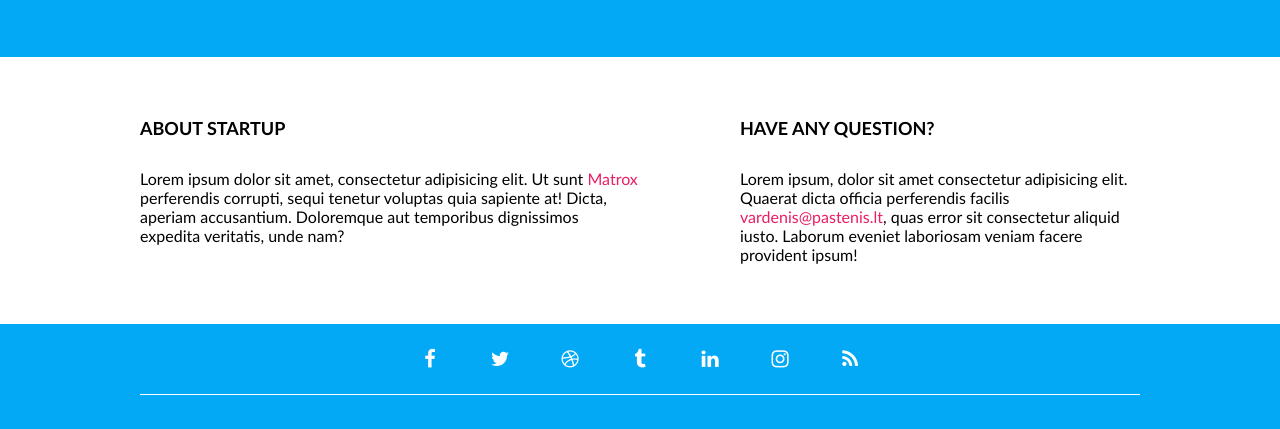
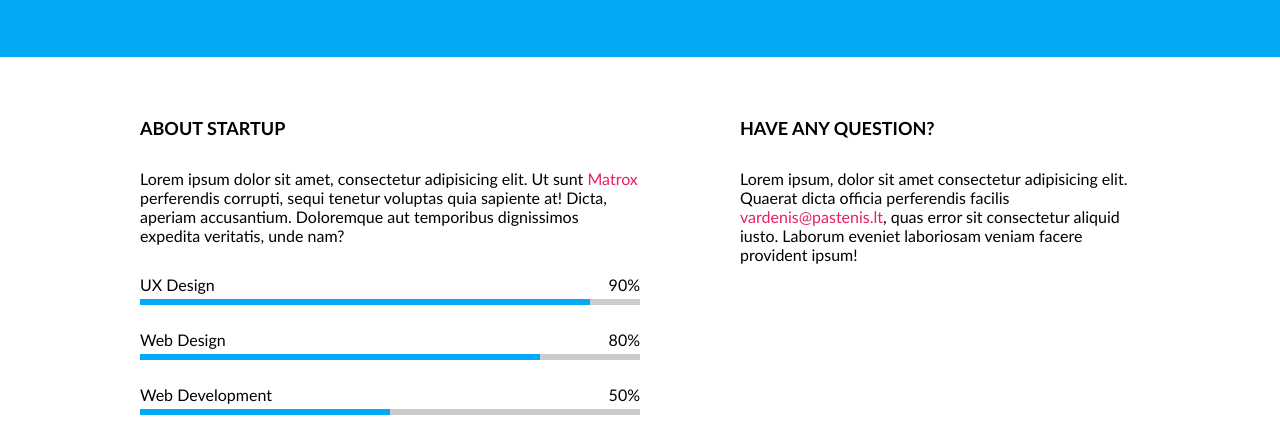
Before and after one commit to thsaris/04-coming-soon, a website: page index.html in a window 1280 px wide. Shown: the part 406-835 px from the top of the page. Drawn offline with Linux system fonts and the light colour scheme.

Commit message:
progress bar

```diff
--- /dev/null
+++ b/css/components/progress-bar.css
@@ -0,0 +1,31 @@
+.progress-bar-list {
+    display: flex;
+    flex-direction: column;
+    gap: 25px;
+}
+
+.progress-bar-list > .progress-bar {
+    display: flex;
+    flex-direction: column;
+    gap: 5px;
+}
+
+.progress-bar-list > .progress-bar > .top {
+    display: flex;
+    justify-content: space-between;
+}
+
+.progress-bar-list .top > .label {
+}
+.progress-bar-list .top > .value {
+}
+
+.progress-bar-list > .progress-bar > .progress {
+    height: 6px;
+    background-color: #ccc;
+}
+
+.progress-bar-list .progress > .bar {
+    height: 100%;
+    background-color: var(--main-color);
+}
--- a/index.html
+++ b/index.html
@@ -18,6 +18,7 @@
     <link rel="stylesheet" href="./css/base/layout.css">
     <link rel="stylesheet" href="./css/3rd-party/font-awesome.min.css">
     <link rel="stylesheet" href="./css/components/clock.css">
+    <link rel="stylesheet" href="./css/components/progress-bar.css">
     <link rel="stylesheet" href="./css/pages/home.css">
 </head>
 
@@ -52,6 +53,35 @@
             <div class="column">
                 <h2 class="section-title">About startup</h2>
                 <p class="section-description">Lorem ipsum dolor sit amet, consectetur adipisicing elit. Ut sunt <a href="#">Matrox</a> perferendis corrupti, sequi tenetur voluptas quia sapiente at! Dicta, aperiam accusantium. Doloremque aut temporibus dignissimos expedita veritatis, unde nam?</p>
+                <div class="progress-bar-list">
+                    <div class="progress-bar">
+                        <div class="top">
+                            <div class="label">UX Design</div>
+                            <div class="value">90%</div>
+                        </div>
+                    <div class="progress">
+                        <div class="bar" style="width: 90%"></div>
+                    </div>
+                    </div>
+                    <div class="progress-bar">
+                        <div class="top">
+                            <div class="label">Web Design</div>
+                            <div class="value">80%</div>
+                        </div>
+                    <div class="progress">
+                        <div class="bar" style="width: 80%"></div>
+                    </div>
+                    </div>
+                    <div class="progress-bar">
+                        <div class="top">
+                            <div class="label">Web Development</div>
+                            <div class="value">50%</div>
+                        </div>
+                    <div class="progress">
+                        <div class="bar" style="width: 50%"></div>
+                    </div>
+                    </div>
+                </div>
             </div>
             <div class="column right">
                 <h2 class="section-title">Have any question?</h2>
```
